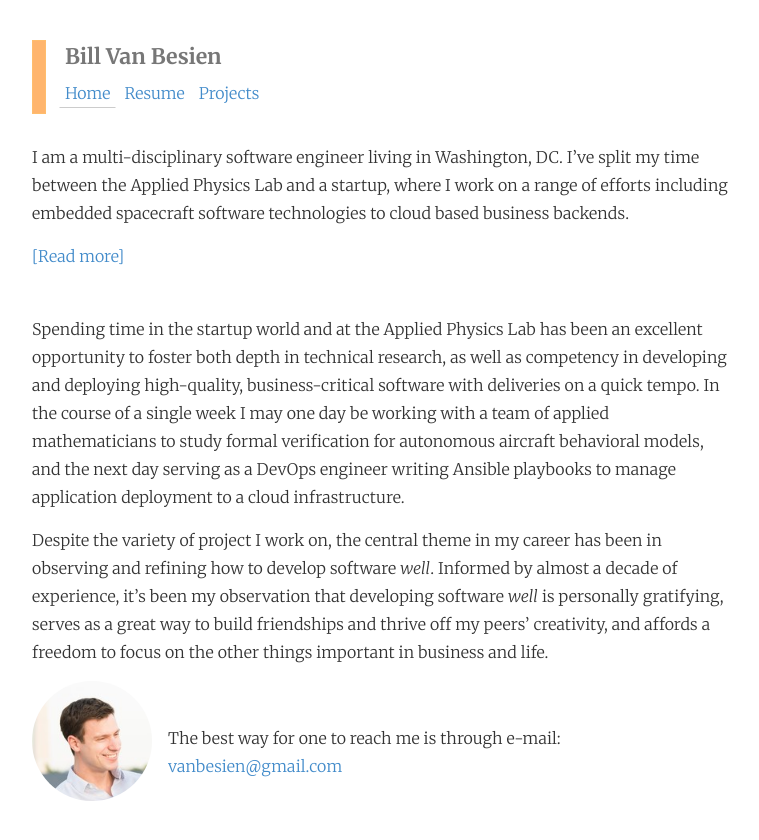
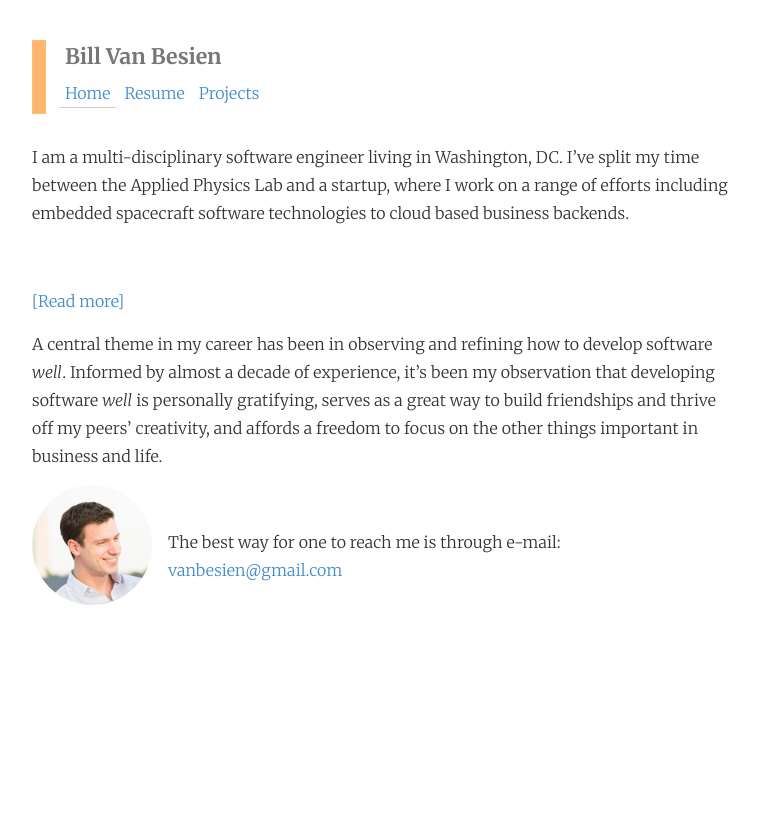
Before and after one commit to billvb/billvb.github.io, a Jekyll site: the page built from index.md, in a window 1280 px wide. Shown: the top 840 px of the page, without its empty margins (38-797 px from the left). Built offline with Jekyll 4.4.1, drawn with Linux system fonts in a browser that asks for light colours; nearby versions of some CDN libraries.

Commit message:
Update index.md

```diff
--- a/index.md
+++ b/index.md
@@ -15,9 +13,13 @@ I spend most of my time in the spacecraft flight software group at the **Johns H
 In 2013 I also became a member of the tech team at **Nextility**, a rapidly-growing energy-services startup located in DC, where I spend a few days each week. My work there has included the development of SCADA systems for solar hardware and a framework to collect and normalize daily pricing data from mjaor East Coast gas and electricity utilities, which is one of the key ingredients for enabling our brokerage line-of-business.
 </span>
 
+<span class="read_more_content">
 Spending time in the startup world and at the Applied Physics Lab has been an excellent opportunity to foster both depth in technical research, as well as competency in developing and deploying high-quality, business-critical software with deliveries on a quick tempo. In the course of a single week I may one day be working with a team of applied mathematicians to study formal verification for autonomous aircraft behavioral models, and the next day serving as a DevOps engineer writing Ansible playbooks to manage application deployment to a cloud infrastructure.
+</span>
 
-Despite the variety of project I work on, the central theme in my career has been in observing and refining how to develop software *well*. Informed by almost a decade of experience, it's been my observation that developing software *well* is personally gratifying, serves as a great way to build friendships and thrive off my peers' creativity, and affords a freedom to focus on the other things important in business and life.
+<a id="read_more_link" href="#">[Read more]</a>
+
+A central theme in my career has been in observing and refining how to develop software *well*. Informed by almost a decade of experience, it's been my observation that developing software *well* is personally gratifying, serves as a great way to build friendships and thrive off my peers' creativity, and affords a freedom to focus on the other things important in business and life.
 
 <img id="my-photo" src="/images/BB-10.jpg" />
 
```
Also changed, not shown: other parts of index.md (+0 -2 lines).
